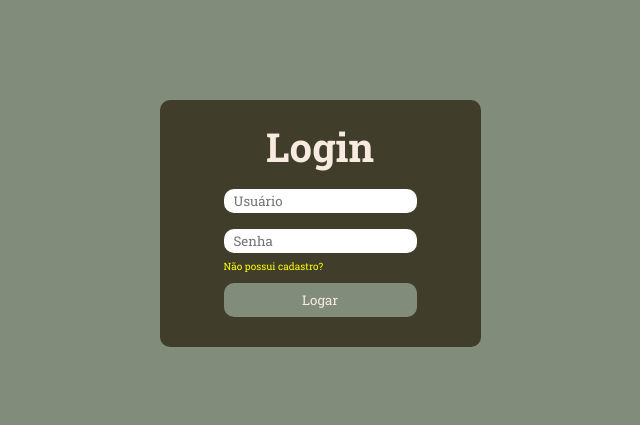
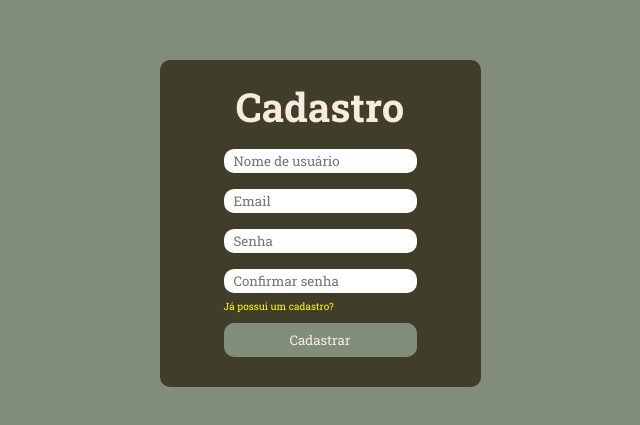
Before and after one commit to ssamapio3008/personal-blog-frontend, a React (Vite) app: page / in a window 1280 px wide. Shown: the part 177-602 px from the top of the page, without its empty margins (320-960 px from the left). Built offline with nearby package versions, Linux system fonts and the light colour scheme.

Commit message:
cadastro

```diff
--- a/src/components/Screen_log/index.jsx
+++ b/src/components/Screen_log/index.jsx
@@ -1,3 +1,4 @@
+/* eslint-disable react/prop-types */
 import { Container } from './style'
 
 export function Screen_log({title, children}) {
--- a/src/main.jsx
+++ b/src/main.jsx
@@ -4,13 +4,13 @@ import { ThemeProvider } from 'styled-components';
 import theme from './styles/theme'
 import Global from './styles/Global'
 
-import { Login } from './pages/Login';
+import { Register } from './pages/Register';
 
 ReactDOM.createRoot(document.getElementById('root')).render(
   <React.StrictMode>
     <ThemeProvider theme={theme}>
       <Global />
-      <Login />
+      <Register />
     </ThemeProvider>
   </React.StrictMode>,
 );
--- a/src/pages/register/index.jsx
+++ b/src/pages/register/index.jsx
@@ -1,9 +1,34 @@
-import React from 'react'
+import { Container } from "./style";
 
-const index = () => {
-  return (
-    <div>index</div>
-  )
+import { Input } from "../../components/Input";
+import { Button } from "../../components/Button";
+import { Button_text } from "../../components/Button_text";
+import { Screen_log } from "../../components/Screen_log";
+
+export function Register() {
+
+  return(
+
+    <Container>
+
+      <Screen_log title='Cadastro'>
+
+
+        <Input placeholder='Nome de usuário' type='text' />
+
+        <Input placeholder='Email' type='email' />
+
+        <Input placeholder='Senha' type='password' />
+
+        <Input placeholder='Confirmar senha' type='password' />
+
+        <Button_text title='Já possui um cadastro?'/>
+
+        <Button title='Cadastrar' />
+
+      </Screen_log>
+    </Container>
+
+  );
+
 }
-
-export default index
--- a/src/pages/register/style.js
+++ b/src/pages/register/style.js
@@ -1,4 +1,13 @@
-import styled from 'styled-components'
+import styled from "styled-components";
 
 export const Container = styled.div`
-`
+
+    background: ${({ theme }) => theme.COLORS.BACKGROUND_900};
+    width: 100%;
+    height: 100vh;
+
+    display: flex;
+    align-items: center;
+    justify-content: center;
+
+`;
```
